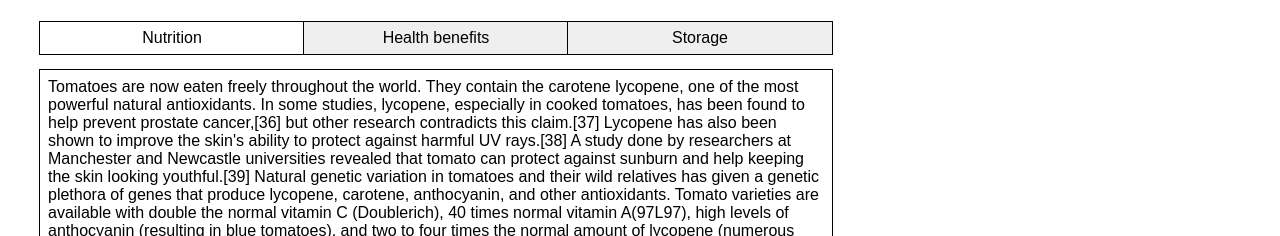
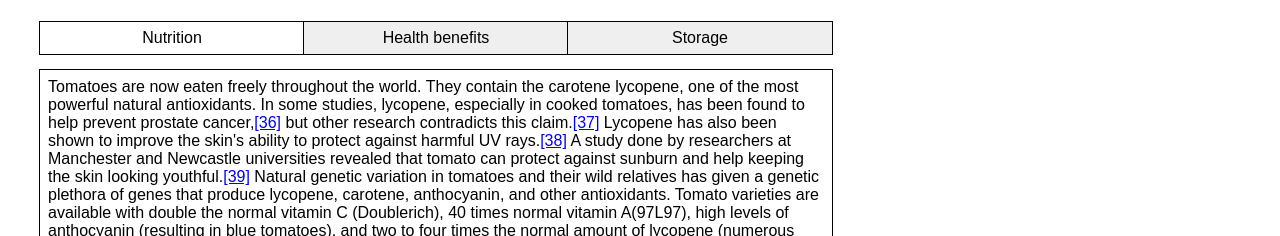
Before and after one commit to alexwishart/tomato, a React (Create React App) app: page / in a window 1280 px wide. Shown: the part 716-952 px from the top of the page. Built offline with nearby package versions, Linux system fonts and the light colour scheme.

Commit message:
Initial pass at rendering citation links

```diff
--- a/src/components/TabView.tsx
+++ b/src/components/TabView.tsx
@@ -24,7 +24,10 @@ const TabView: React.FC<{ tabs: TabInfo[] }> = (props: { tabs: TabInfo[] }) => {
           );
         })}
       </Tabs>
-      <TabContent role="tabpanel">{props.tabs[activeTab].content}</TabContent>
+      <TabContent
+        role="tabpanel"
+        dangerouslySetInnerHTML={{ __html: props.tabs[activeTab].content }}
+      />
     </>
   );
 };
--- a/src/components/Tomato.tsx
+++ b/src/components/Tomato.tsx
@@ -4,7 +4,7 @@ import MainInfo from './MainInfo';
 import NutritionalInfo from './NutritionalInfo';
 import TabView from './TabView';
 import { mainContent } from '../content/main';
-import { tomatoTabs } from '../content/tabInfo';
+import { tomatoTabs } from '../content/tomatoTabs';
 
 const Tomato = () => {
   return (
--- a/src/content/tabInfo.ts
+++ b/src/content/tomatoTabs.ts
@@ -1,19 +1,28 @@
 import { TabInfo } from '../types/contentTypes';
+import { processTomatoCitations } from '../utils/contentUtils';
+
+const citationUrlRoot = 'https://en.wikipedia.org/wiki/Tomato#cite_note-';
 
 export const tomatoTabs: TabInfo[] = [
   {
     title: 'Nutrition',
-    content:
+    content: processTomatoCitations(
       "Tomatoes are now eaten freely throughout the world. They contain the carotene lycopene, one of the most powerful natural antioxidants. In some studies, lycopene, especially in cooked tomatoes, has been found to help prevent prostate cancer,[36] but other research contradicts this claim.[37] Lycopene has also been shown to improve the skin's ability to protect against harmful UV rays.[38] A study done by researchers at Manchester and Newcastle universities revealed that tomato can protect against sunburn and help keeping the skin looking youthful.[39] Natural genetic variation in tomatoes and their wild relatives has given a genetic plethora of genes that produce lycopene, carotene, anthocyanin, and other antioxidants. Tomato varieties are available with double the normal vitamin C (Doublerich), 40 times normal vitamin A(97L97), high levels of anthocyanin (resulting in blue tomatoes), and two to four times the normal amount of lycopene (numerous available cultivars with the high crimson gene).",
+      citationUrlRoot
+    ),
   },
   {
     title: 'Health benefits',
-    content:
+    content: processTomatoCitations(
       'Lycopene has also been shown to protect against oxidative damage in many epidemiological and experimental studies. In addition to its antioxidant activity, other metabolic effects of lycopene have also been demonstrated. The richest source of lycopene in the diet is tomato and tomato derived products.[40] Tomato consumption has been associated with decreased risk of breast cancer,[41] head and neck cancers[42] and might be strongly protective against neurodegenerative diseases.[43][44][45] Tomatoes, tomato sauces and puree are said to help lower urinary tract symptoms (BPH) and may have anticancer properties.[46] Tomato consumption might be beneficial for reducing cardiovascular risk associated with type 2 diabetes.[47]',
+      citationUrlRoot
+    ),
   },
   {
     title: 'Storage',
-    content:
+    content: processTomatoCitations(
       'Tomatoes keep best unwashed at room temperature and out of direct sunlight. It is not recommended to refrigerate as this can harm the flavor.[48] Tomatoes that are not yet ripe can be kept in a paper bag till ripening.[49] Storing stem down can prolong shelf life.[50]',
+      citationUrlRoot
+    ),
   },
 ];
--- /dev/null
+++ b/src/utils/contentUtils.ts
@@ -0,0 +1,18 @@
+export const processTomatoCitations = (input: string, citationRoot: string) => {
+  const citations = input.match(/\[[0-9]*\]/g);
+  let output = input;
+
+  // Assumes that citation numbers are unique in an input.
+  if (citations) {
+    citations.forEach((citation) => {
+      const citationNumber = citation.substring(1, citation.length - 1);
+      output = output.replace(
+        citation,
+        `<a href=${citationRoot}${citationNumber}>${citation}</a>`
+      );
+    });
+    return output;
+  } else {
+    return input;
+  }
+};
```
Also changed, not shown: 2 other files (tests, documents, lock files or other folders).
